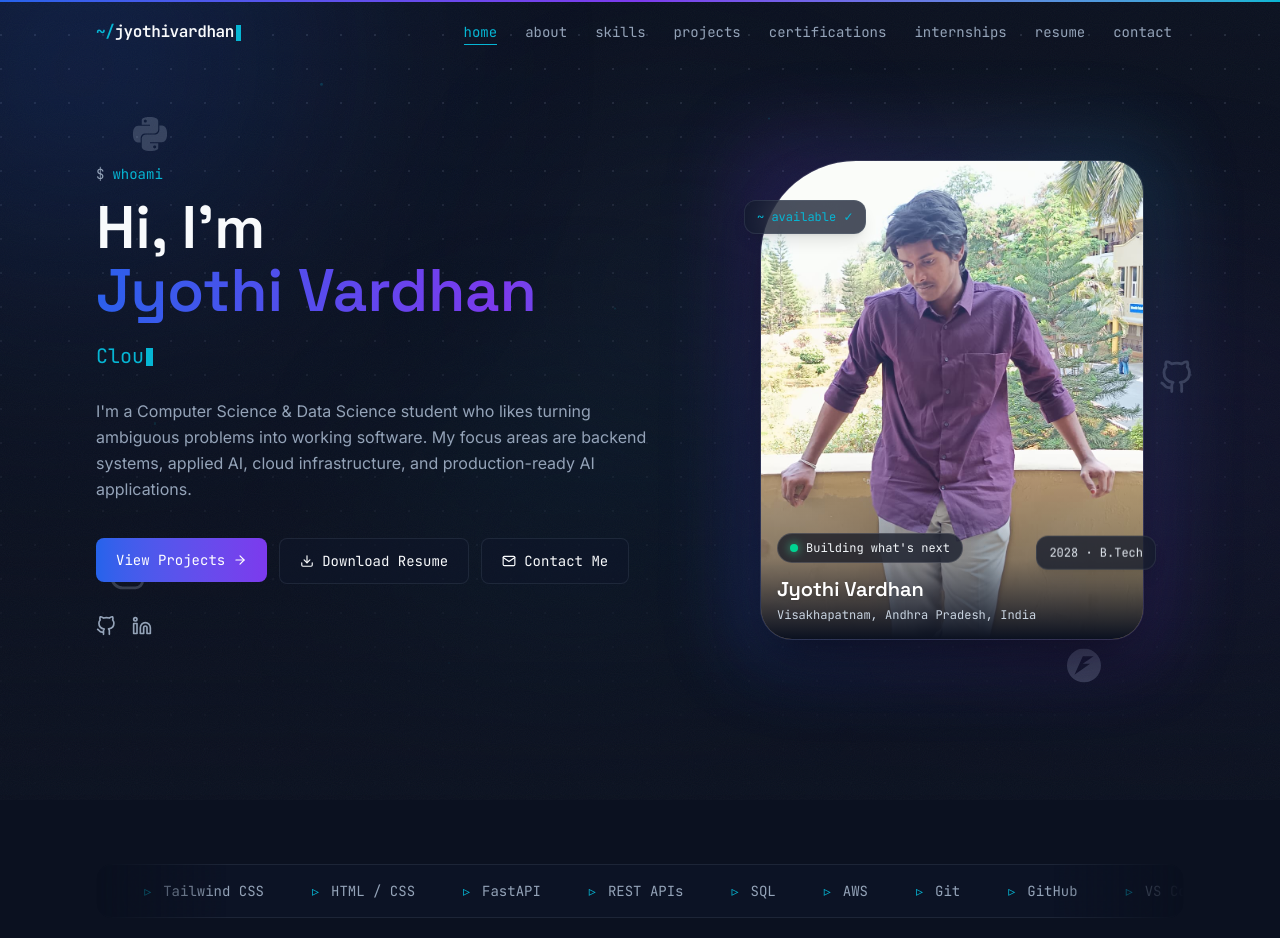
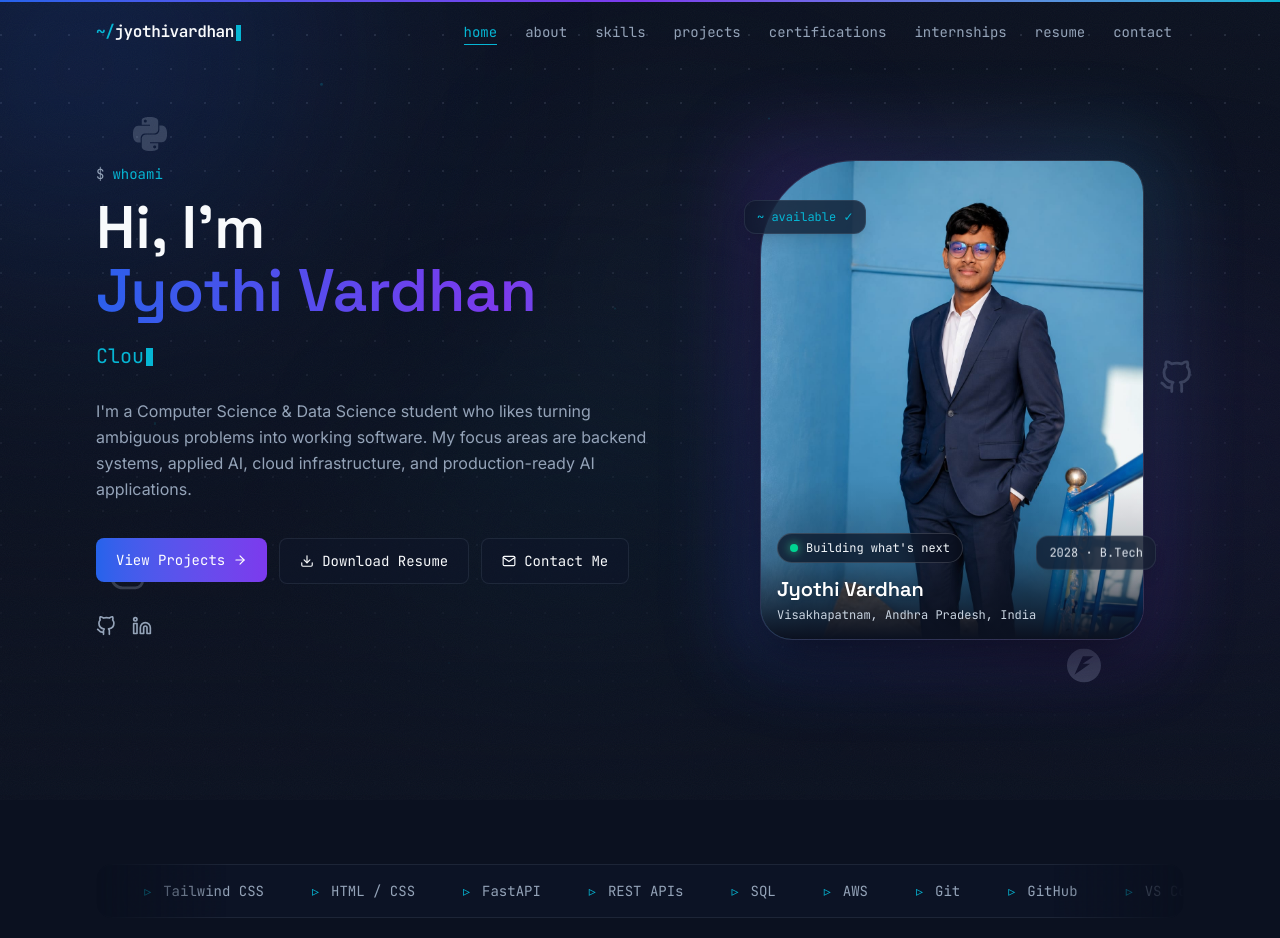
Before and after one commit to Vardhcr/vardhan-portfolio, a React (Vite) app: page / in a window 1280 px wide. Shown: the top 938 px of the page. Built offline with nearby package versions, Linux system fonts and the light colour scheme.

Commit message:
Use formal profile photo in Home hero

```diff
--- a/src/pages/Home.jsx
+++ b/src/pages/Home.jsx
@@ -128,11 +128,11 @@
 
               {/* Organic standing-portrait frame */}
               <div className="relative overflow-hidden rounded-[2rem] rounded-tl-[6rem] border border-white/10 shadow-2xl shadow-black/50">
-                <div className="relative aspect-[4/5]">
+<div className="relative aspect-[4/5]">
                   <img
-                    src="/images/jyothi-vardhan.png"
+                    src="/profile-photo.jpeg"
                     alt={`Portrait of ${profile.name}`}
-                    className="h-full w-full object-cover object-[50%_10%]"
+                    className="h-full w-full object-cover object-[50%_18%]"
                   />
                   {/* grounded gradient */}
                   <div className="absolute inset-x-0 bottom-0 h-1/3 bg-gradient-to-t from-bg via-bg/25 to-transparent" />
```
Also changed, not shown: public/profile-photo.jpeg (added).
